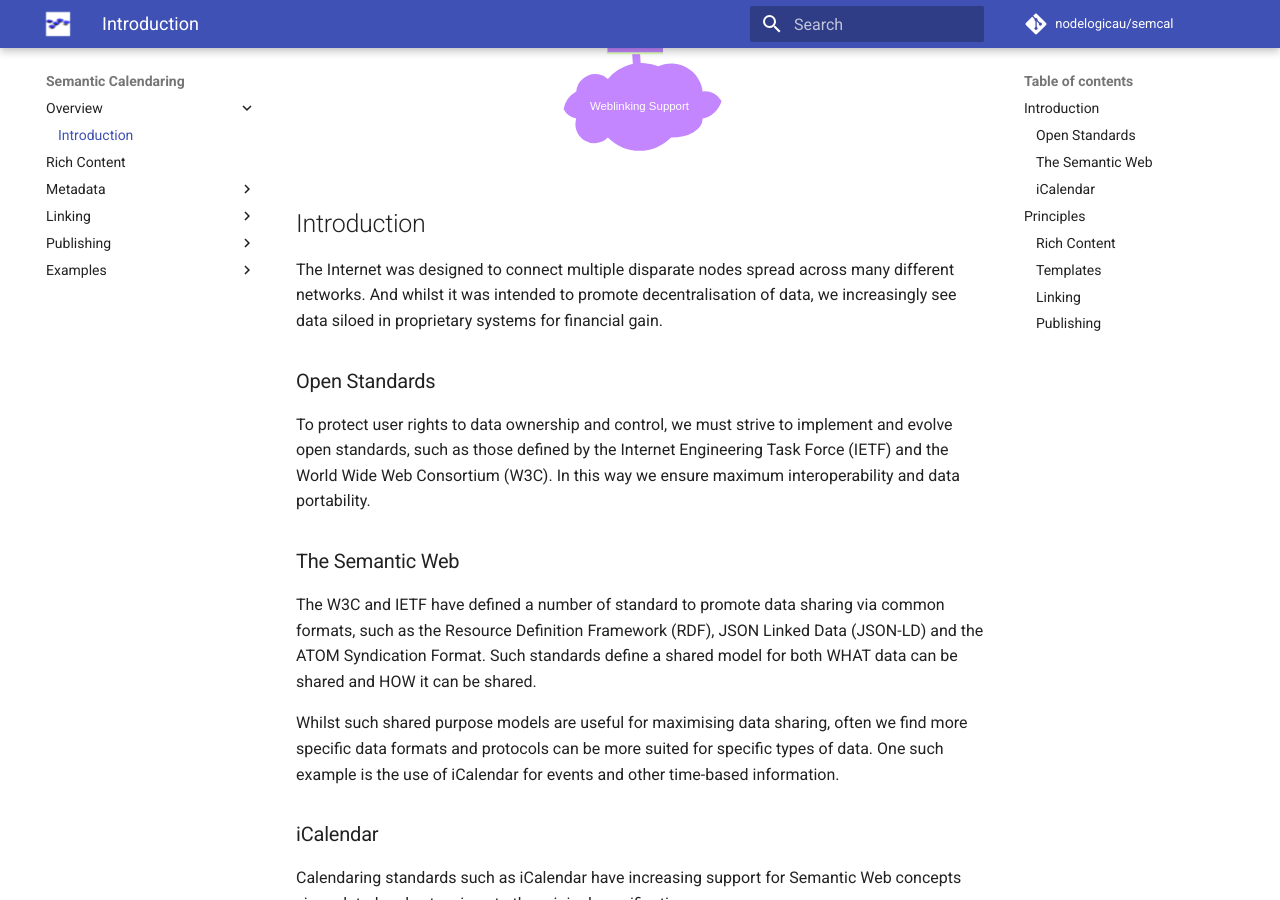
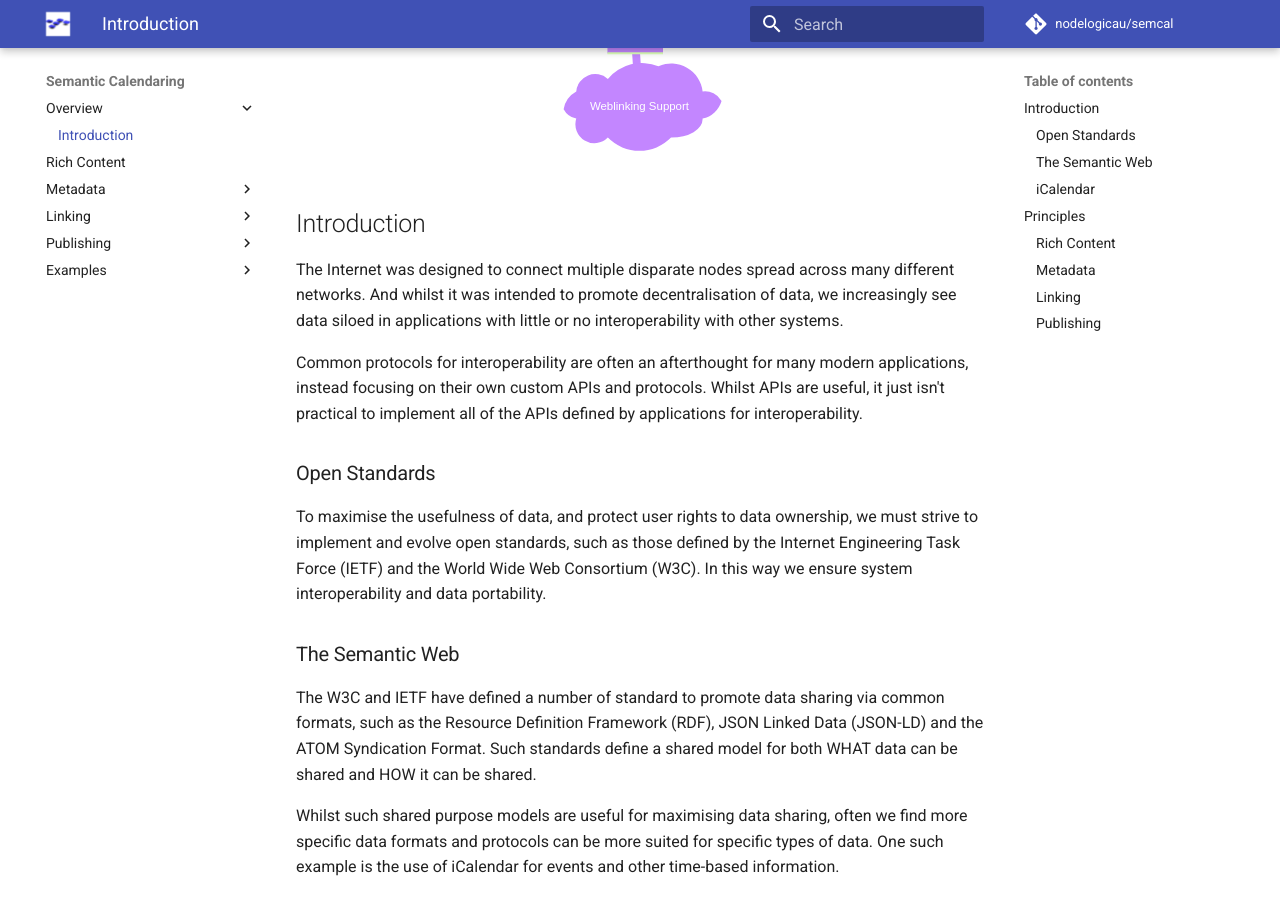
Before and after one commit to nodelogicau/semcal, an MkDocs documentation site: the page built from docs/index.md, in a window 1280 px wide and 900 px high, scrolled down 424 px. Built offline with MkDocs 1.6.1 and Material for MkDocs 9.7.7, drawn with Linux system fonts in a browser that asks for light colours; comment, search, counter and statistics services are not loaded; some of the changed text lies outside the part shown.

Commit message:
Update index.md

```diff
--- a/docs/index.md
+++ b/docs/index.md
@@ -7,14 +7,19 @@ Semantic Calendaring explores the intersection of the Semantic Web with calendar
 ## Introduction
 
 The Internet was designed to connect multiple disparate nodes spread across many different networks. And whilst
-it was intended to promote decentralisation of data, we increasingly see data siloed in proprietary systems
-for financial gain.
+it was intended to promote decentralisation of data, we increasingly see data siloed in applications with little
+or no interoperability with other systems.
+
+Common protocols for interoperability are often an afterthought for many modern applications, instead focusing on
+their own custom APIs and protocols. Whilst APIs are useful, it just isn't practical to implement all of the APIs
+defined by applications for interoperability.
+
 
 ### Open Standards
 
-To protect user rights to data ownership and control, we must strive to implement and evolve open standards, such
+To maximise the usefulness of data, and protect user rights to data ownership, we must strive to implement and evolve open standards, such
 as those defined by the Internet Engineering Task Force (IETF) and the World Wide Web Consortium (W3C). In this
-way we ensure maximum interoperability and data portability.
+way we ensure system interoperability and data portability.
 
 ### The Semantic Web
 
@@ -70,9 +75,9 @@ Semcal proposes the following principles around using rich content in semantic c
    via the `LINKREL=edit` parameter, which should be incorporated into an update function in supporting CUAs. This is to support simultaneous
    access to a calendar object (e.g. via CalDAV) using multiple clients.
 
-### Templates
+### Metadata
 
-Templating is often used to apply sensible defaults and semantic metadata when creating new events and other objects. iCalendar has
+Templates are often used to apply sensible defaults and semantic metadata when creating new events and other objects. iCalendar has
 recently introduced two properties supporting semantic metadata: `CONCEPT` and `STRUCTURED-DATA`. Using `CONCEPT` we are able to
 provide more granular type information that allows CUAs to recognise and process objects differently.
 
```
